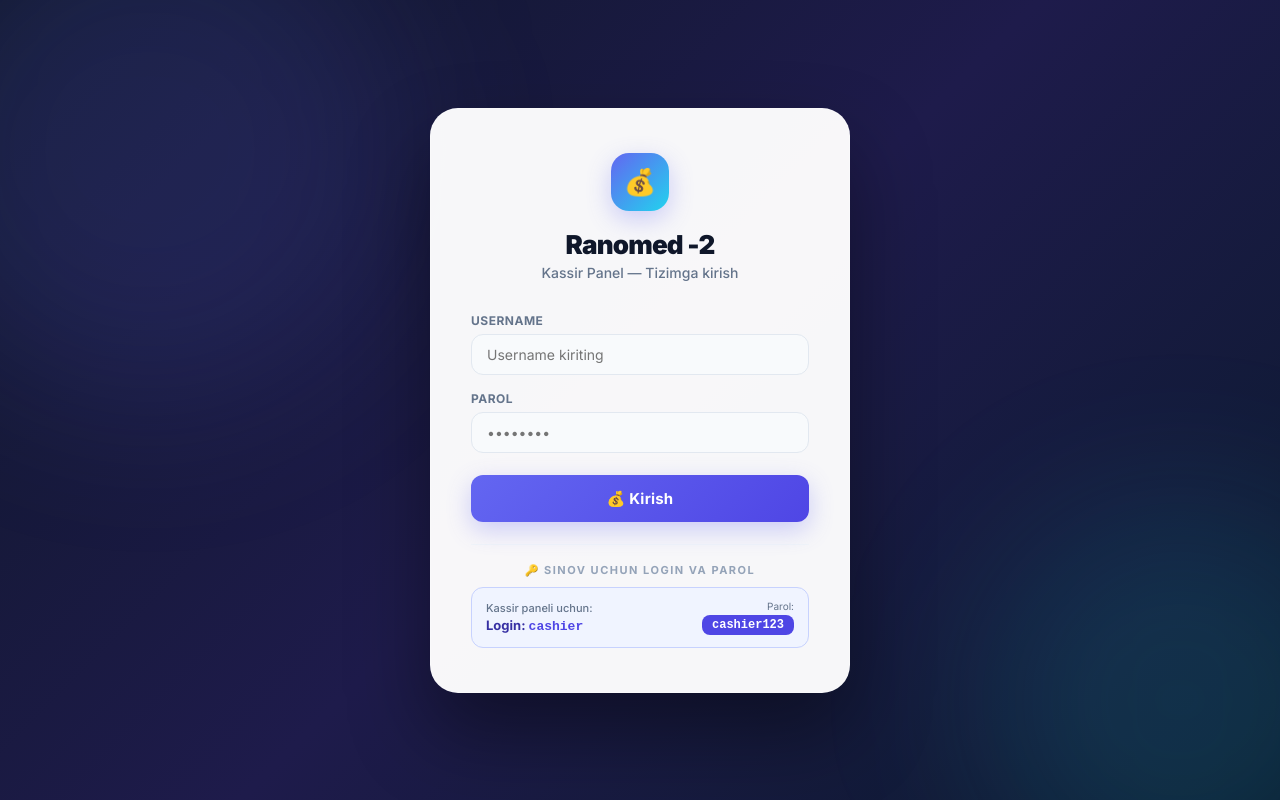
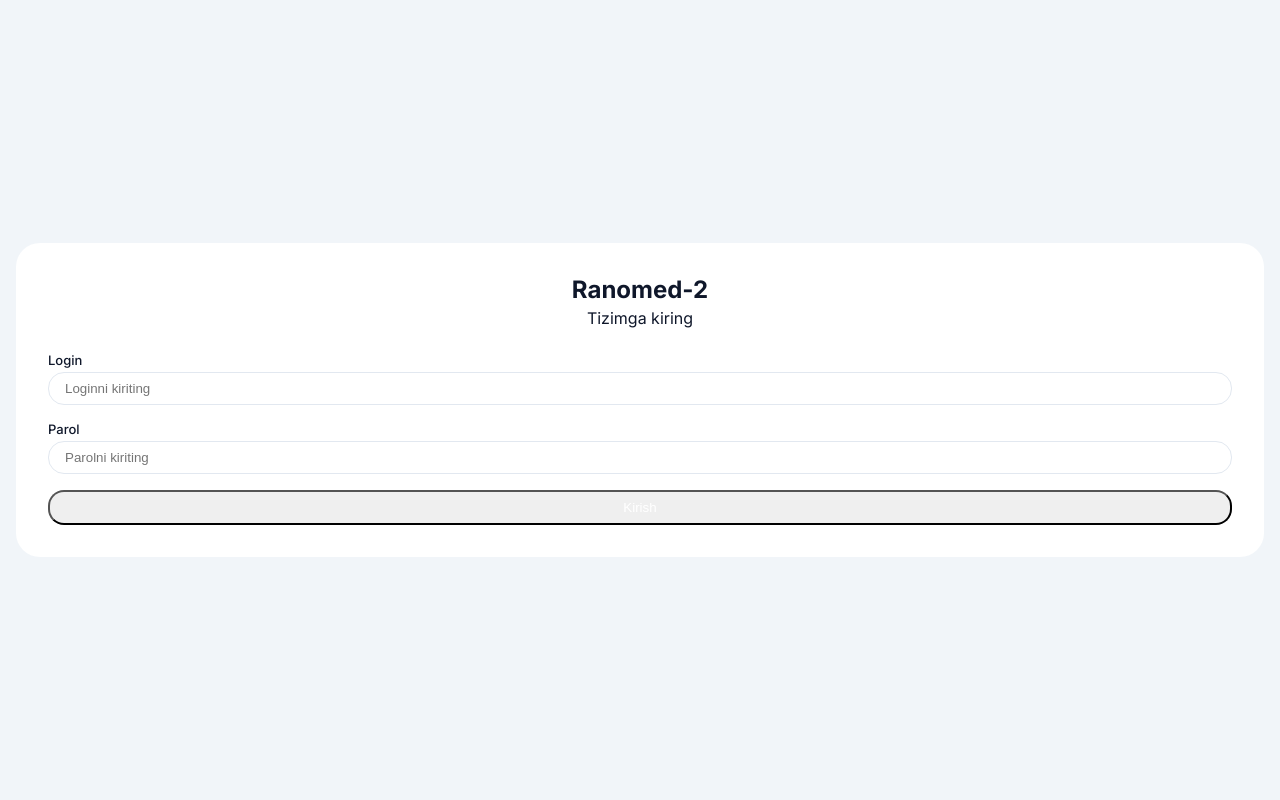
Before and after one commit to Isroiljon-developer/Ranomed-Kassir, a React (Vite) app: page /login in a window 1280 px wide. Built offline with nearby package versions, Linux system fonts and the light colour scheme.

Commit message:
Fix independent login logic and redirects

```diff
--- a/src/App.jsx
+++ b/src/App.jsx
@@ -27,7 +27,7 @@
 function PrivateRoute({ children }) {
     const token = localStorage.getItem('token');
     if (!token) {
-        window.location.href = 'http://localhost:5173/login';
+        window.location.href = '/login';
         return null;
     }
     return children;
--- a/src/pages/Login.jsx
+++ b/src/pages/Login.jsx
@@ -1,129 +1,82 @@
-import { useState } from 'react';
+import React, { useState } from 'react';
 import { useNavigate } from 'react-router-dom';
 import api from '../api';
 
-export default function Login() {
+const Login = () => {
   const navigate = useNavigate();
   const [username, setUsername] = useState('');
   const [password, setPassword] = useState('');
   const [error, setError] = useState('');
   const [loading, setLoading] = useState(false);
-    const [redirecting, setRedirecting] = useState('');
 
   const handleSubmit = async (e) => {
     e.preventDefault();
+    setLoading(true);
     setError('');
-        setLoading(true);
+
     try {
-            const response = await api.post('/auth/login', { username, password });
-            if (!response || !response.token || !response.user) {
-                setError('Server javobida xatolik');
-                setLoading(false);
-                return;
-            }
-            localStorage.setItem('token', response.token);
-            localStorage.setItem('user', JSON.stringify(response.user));
-            if (response.user.role === 'cashier') {
-                navigate('/');
-            } else if (response.redirectUrl) {
-                const targetUrl = new URL(response.redirectUrl);
-                targetUrl.searchParams.set('_token', response.token);
-                targetUrl.searchParams.set('_user', JSON.stringify(response.user));
-                setRedirecting(response.redirectUrl);
-                setTimeout(() => { window.location.href = targetUrl.toString(); }, 1200);
+      const res = await api.post('/auth/login', { username, password });
+      if (res.token && res.user) {
+        localStorage.setItem('token', res.token);
+        localStorage.setItem('user', JSON.stringify(res.user));
+        localStorage.setItem('isLoggedIn', 'true');
+        navigate('/dashboard');
       } else {
-                navigate('/');
+        setError("Noto'g'ri ma'lumot");
       }
     } catch (err) {
-            setError(err.message || 'Kirishda xatolik yuz berdi');
+      setError(err.response?.data?.message || err.message || "Tizimga kirishda xatolik");
     } finally {
       setLoading(false);
     }
   };
 
   return (
-        <div className="login-page">
-            <div className="login-card">
-                <div className="login-logo">💰</div>
-                <h1 className="login-title">Ranomed -2 </h1>
-                <p className="login-subtitle">Kassir Panel — Tizimga kirish</p>
-
-                {redirecting && (
-                    <div style={{
-                        marginBottom: '16px', padding: '12px 15px',
-                        background: '#f0fdf4', border: '1px solid #bbf7d0',
-                        borderRadius: '12px', color: '#166534', fontSize: '13.5px',
-                        fontWeight: 500, textAlign: 'center'
-                    }}>
-                        ✅ To'g'ri panelingizga yo'naltirilmoqda...
+    <div className="min-h-screen flex items-center justify-center bg-gray-100 p-4">
+      <div className="bg-white rounded-2xl shadow-xl p-8 w-full max-w-md">
+        <div className="text-center mb-6">
+          <h2 className="text-2xl font-bold text-gray-800">Ranomed-2</h2>
+          <p className="text-gray-500 mt-1">Tizimga kiring</p>
+        </div>
+        {error && (
+          <div className="mb-4 p-3 bg-red-100 border border-red-200 text-red-700 rounded text-center text-sm">
+            {error}
           </div>
         )}
-                {error && !redirecting && <div className="login-error">⚠️ {error}</div>}
-
-                <form onSubmit={handleSubmit}>
-                    <div className="form-group">
-                        <label className="form-label">Username</label>
+        <form onSubmit={handleSubmit} className="space-y-4">
+          <div>
+            <label className="block text-sm font-medium text-gray-700 mb-1">Login</label>
             <input
               type="text"
-                            className="form-input"
-                            placeholder="Username kiriting"
               value={username}
               onChange={(e) => setUsername(e.target.value)}
+              className="w-full px-4 py-2 border rounded-lg focus:ring-2 focus:ring-blue-500 outline-none bg-white text-gray-800"
+              placeholder="Loginni kiriting"
               required
             />
           </div>
-                    <div className="form-group">
-                        <label className="form-label">Parol</label>
+          <div>
+            <label className="block text-sm font-medium text-gray-700 mb-1">Parol</label>
             <input
               type="password"
-                            className="form-input"
-                            placeholder="••••••••"
               value={password}
               onChange={(e) => setPassword(e.target.value)}
+              className="w-full px-4 py-2 border rounded-lg focus:ring-2 focus:ring-blue-500 outline-none bg-white text-gray-800"
+              placeholder="Parolni kiriting"
               required
             />
           </div>
-                    <button type="submit" className="login-btn" disabled={loading || !!redirecting}>
-                        {loading ? '⌛ Kuting...' : '💰 Kirish'}
+          <button
+            type="submit"
+            disabled={loading}
+            className="w-full bg-blue-600 text-white font-medium py-2 rounded-lg hover:bg-blue-700 transition"
+          >
+            {loading ? 'Kirilmoqda...' : 'Kirish'}
           </button>
         </form>
-
-                <div style={{ marginTop: '22px', paddingTop: '18px', borderTop: '1px solid #f1f5f9' }}>
-                    <p style={{
-                        fontSize: '11px', fontWeight: 700, color: '#94a3b8',
-                        textTransform: 'uppercase', letterSpacing: '1.5px',
-                        marginBottom: '10px', textAlign: 'center'
-                    }}>
-                        🔑 Sinov uchun login va parol
-                    </p>
-                    <div
-                        onClick={() => { setUsername('cashier'); setPassword('cashier123'); }}
-                        style={{
-                            display: 'flex', justifyContent: 'space-between', alignItems: 'center',
-                            padding: '12px 14px', borderRadius: '12px',
-                            background: '#f0f4ff', border: '1px solid #c7d2fe',
-                            cursor: 'pointer', transition: 'all 0.2s'
-                        }}
-                        onMouseEnter={e => e.currentTarget.style.background = '#e0e7ff'}
-                        onMouseLeave={e => e.currentTarget.style.background = '#f0f4ff'}
-                    >
-                        <div>
-                            <p style={{ fontSize: '11px', color: '#64748b', margin: 0, fontWeight: 500 }}>Kassir paneli uchun:</p>
-                            <p style={{ fontSize: '13px', fontWeight: 700, color: '#3730a3', margin: '2px 0 0' }}>
-                                Login: <span style={{ fontFamily: 'monospace', color: '#4f46e5' }}>cashier</span>
-                            </p>
-                        </div>
-                        <div style={{ textAlign: 'right' }}>
-                            <span style={{ fontSize: '10px', color: '#64748b', display: 'block' }}>Parol:</span>
-                            <span style={{
-                                fontSize: '12px', fontFamily: 'monospace', fontWeight: 800,
-                                background: '#4f46e5', color: 'white',
-                                padding: '3px 10px', borderRadius: '8px', display: 'inline-block', marginTop: '2px'
-                            }}>cashier123</span>
-                        </div>
-                    </div>
-                </div>
       </div>
     </div>
   );
-}
+};
+
+export default Login;
```
Lines whose indentation alone changed are shown as unchanged.
